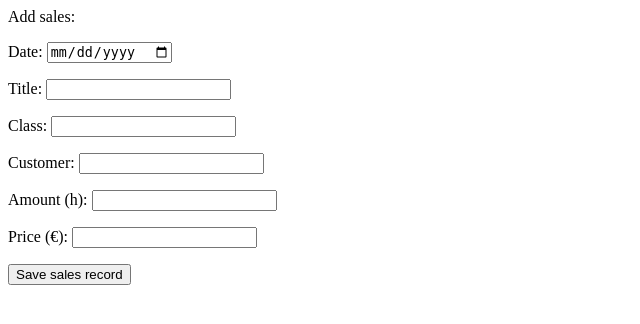
After one commit to Outisal/Single_record_accounting, a Flask app: page /add_sales in a window 1280 px wide. The commit adds this page. Shown: the top 324 px of the page, without its empty margins (0-640 px from the left). Run offline with Flask 3, Linux system fonts and the light colour scheme.

Commit message:
Add sales feature

```diff
--- a/routes.py
+++ b/routes.py
@@ -73,3 +73,19 @@ def add_cost():
         price = request.form["price"]
         records.add_cost(user_id, record_date, title, record_class, price)
         return redirect("/")
+
+@app.route("/add_sales", methods=["GET","POST"])
+def add_sales():
+    if request.method == "GET":
+        return render_template("add_sales.html")
+    if request.method == "POST":
+        user_id = request.form["user_id"]
+        record_date = request.form["record_date"]
+        record_class = request.form["record_class"]
+        amount = request.form["amount"]
+        price = request.form["price"]
+        customer = request.form["customer"]
+        title = request.form['title']
+        record_id = records.add_sales(user_id, record_date, title, record_class, amount, price)
+        records.add_invoice(record_id, customer)
+        return redirect("/")
--- /dev/null
+++ b/templates/add_sales.html
@@ -0,0 +1,18 @@
+<form action="/add_sales" method="POST">
+Add sales:
+<p>
+Date: <input type="date" name="record_date" required>
+<p>
+Title: <input type="text" name="title" required>
+<p>
+Class: <input type="text" name="record_class" required>
+<p>
+Customer: <input type="text" name="customer" required>
+<p>
+Amount (h): <input type="number" name="amount" required>
+<p>
+Price (€): <input type="number" name="price" required>
+<p>
+<input type="submit" value="Save sales record">
+<input type="hidden" name="user_id" value="{{ session.user_id }}">
+</form>
--- a/templates/index.html
+++ b/templates/index.html
@@ -5,6 +5,8 @@
 <a href="/logout">Log out</a>
 <p>
 <a href="/add_cost">Add cost</a>
+<p>
+<a href="/add_sales">Add sales</a>
 
 {% else %}
 <h1>Welcome to Single Record Accounting App</h1>
```
Also changed, not shown: records.py (+16 -0 lines).
